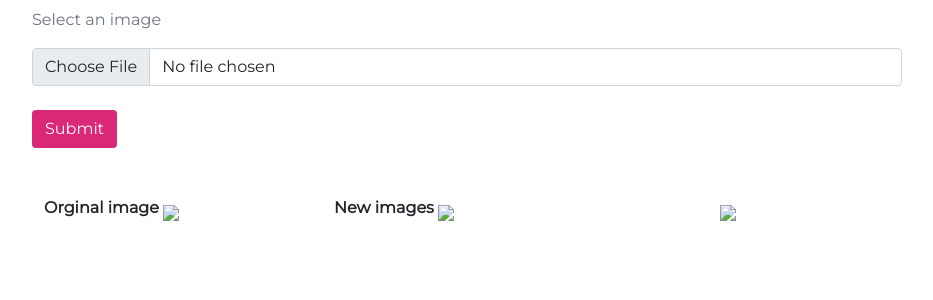
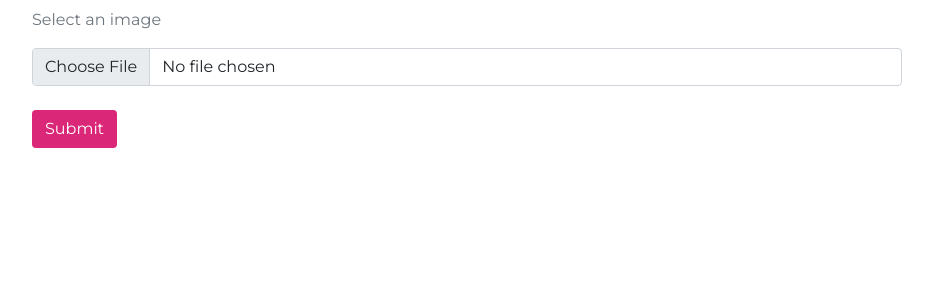
Before and after one commit to divinejoshua/camerai, a Django app: page / in a window 1280 px wide. Shown: the part 232-532 px from the top of the page, without its empty margins (173-1106 px from the left). Run offline with Django 4.2, Linux system fonts and the light colour scheme; some libraries are stand-ins or nearby versions.

Commit message:
Made changes

```diff
--- a/camerai/templates/camerai/index.html
+++ b/camerai/templates/camerai/index.html
@@ -62,7 +62,7 @@
 
         <form method="post" action="" enctype="multipart/form-data">{% csrf_token %}
             <div class="input-group mb-3 mt-3">
-                <input type="file" class="form-control" name="image">
+                <input type="file" class="form-control" name="image" required>
                 <!-- <label class="input-group-text " for="inputGroupFile02">Select file</label> -->
             </div>
 
@@ -88,11 +88,13 @@
 
 
         <!-- Image thumbnail  -->
+        <!-- Show if there is an image to display: ON POST request  -->
+        {% if orginal_image %}
             <div class="container mt-5">
                 <div class="row align-items-start">
                     <div class="col">
                         <b>Orginal image</b>
-                    <img src="https://via.placeholder.com/150" class="image-display mt-2">
+                        <img src="{{form.image.url}}" class="image-display mt-2">
                     </div>
                     <div class="col">
                         <b>New images</b>
@@ -104,6 +106,7 @@
                     </div>
                 </div>
             </div>
+        {% endif %}
 
       </main>
 
--- a/camerai/views.py
+++ b/camerai/views.py
@@ -26,9 +26,17 @@
             obj = form.save(commit=False)
             obj.save()
 
+            open
+
             print('http://'+request.META['HTTP_HOST']+'/media/'+str(obj.image))
             form = CreateImageForm()
 
         self.context['form'] = form
 
+        self.context['orginal_image'] = obj.image
+
         return render(request, self.template_name, self.context)
+
+    # Open AI image generation
+    def generateImage(self, request, *args, **kwargs):
+        pass
```
Lines whose indentation alone changed are shown as unchanged.
